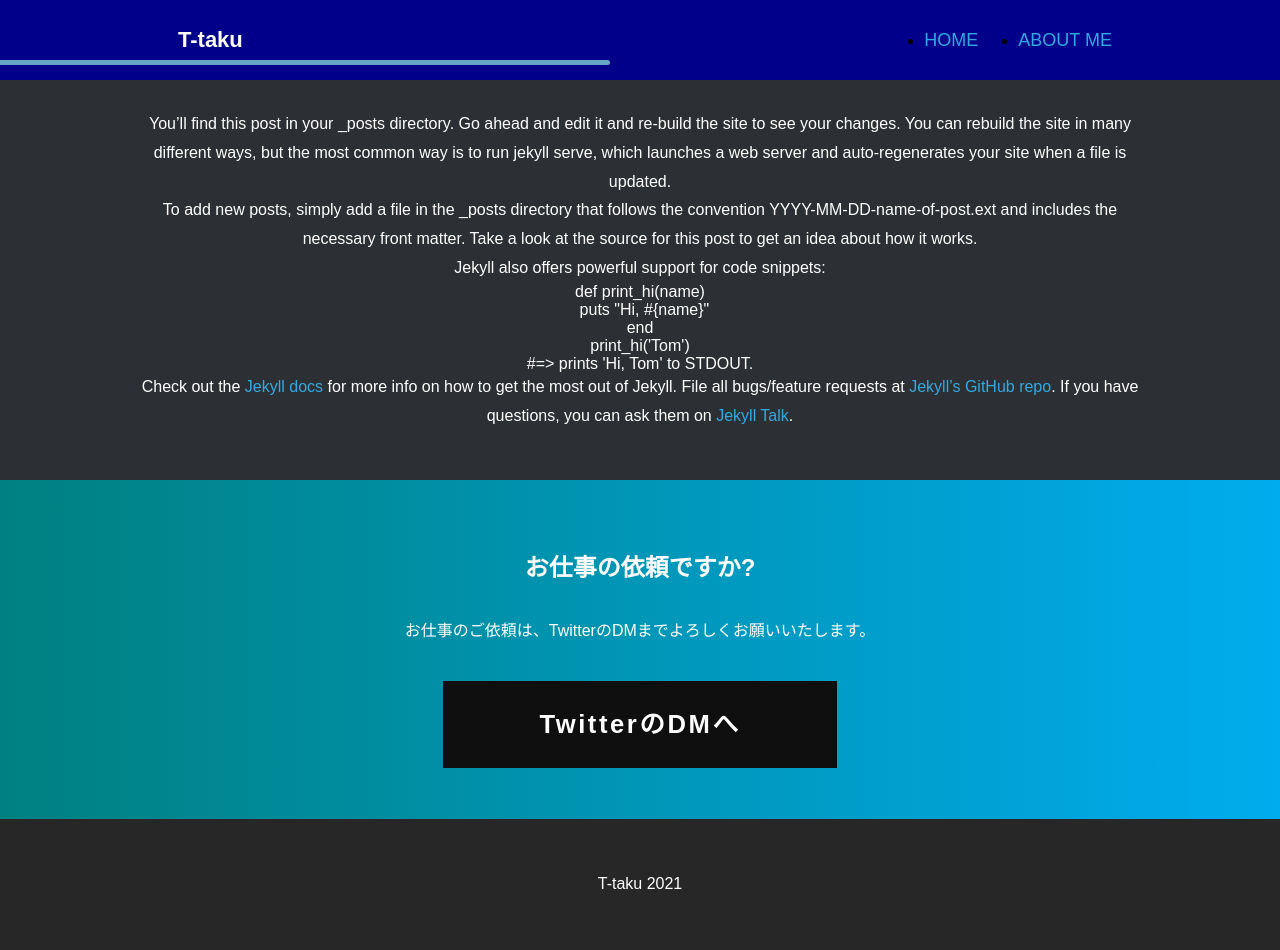
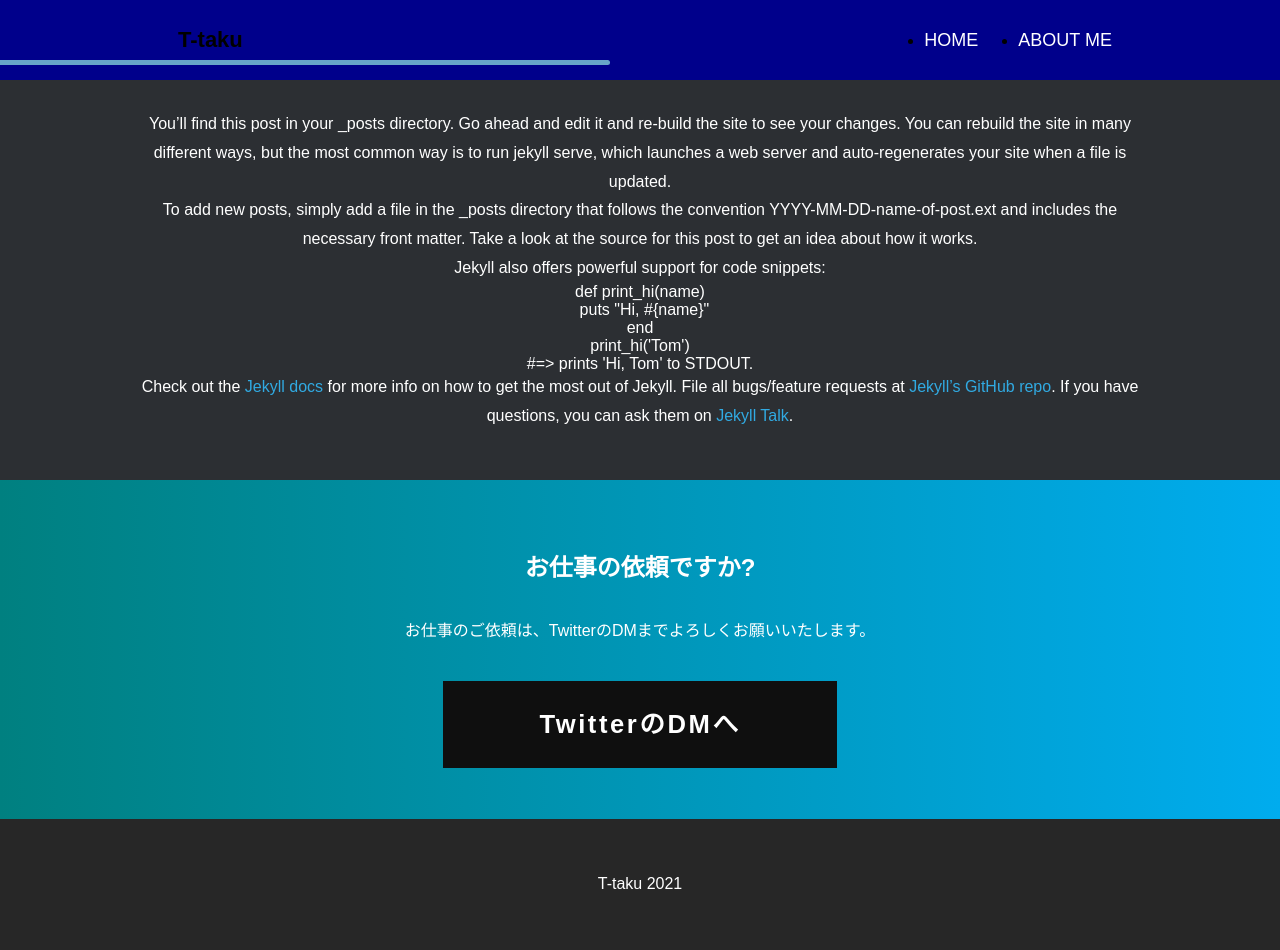
Before and after one commit to T-taku/portfolio, a Jekyll site: the page built from _posts/2020-12-31-welcome-to-jekyll.markdown, in a window 1280 px wide. Built offline with Jekyll 4.4.1, drawn with Linux system fonts in a browser that asks for light colours; nearby versions of some CDN libraries.

Commit message:
fix nav color

```diff
--- a/assets/css/main.css
+++ b/assets/css/main.css
@@ -292,14 +292,17 @@ body h1 {
   text-align: center;
 }
 
-h1.uncss{
-  color: white;
+.uncss{
+  list-style: none;
+  text-decoration: none;
 }
 
 .header_bg {
   background: #00008b;
   width: 100%;
   height: 80px;
+  list-style: none;
+  text-decoration: none;
 }
 
 .header_contents {
@@ -324,6 +327,8 @@ h1.uncss{
 }
 .nav_link {
   font-size: 18px;
+  color: #ffffff;
+  text-decoration: none;
 }
 
 .responsive_btn {
@@ -463,6 +468,8 @@ h1.uncss{
     top: 0;
     right: -100%;
     transition: .5s;
+    list-style: none;
+    text-decoration: none;
   }
   .header_nav_lists {
     display: block;
@@ -474,6 +481,8 @@ h1.uncss{
   }
   .nav_link {
     font-size: 20px;
+    color: #ffffff;
+    text-decoration: none;
   }
   .menu_active {
     right: 0;
```
